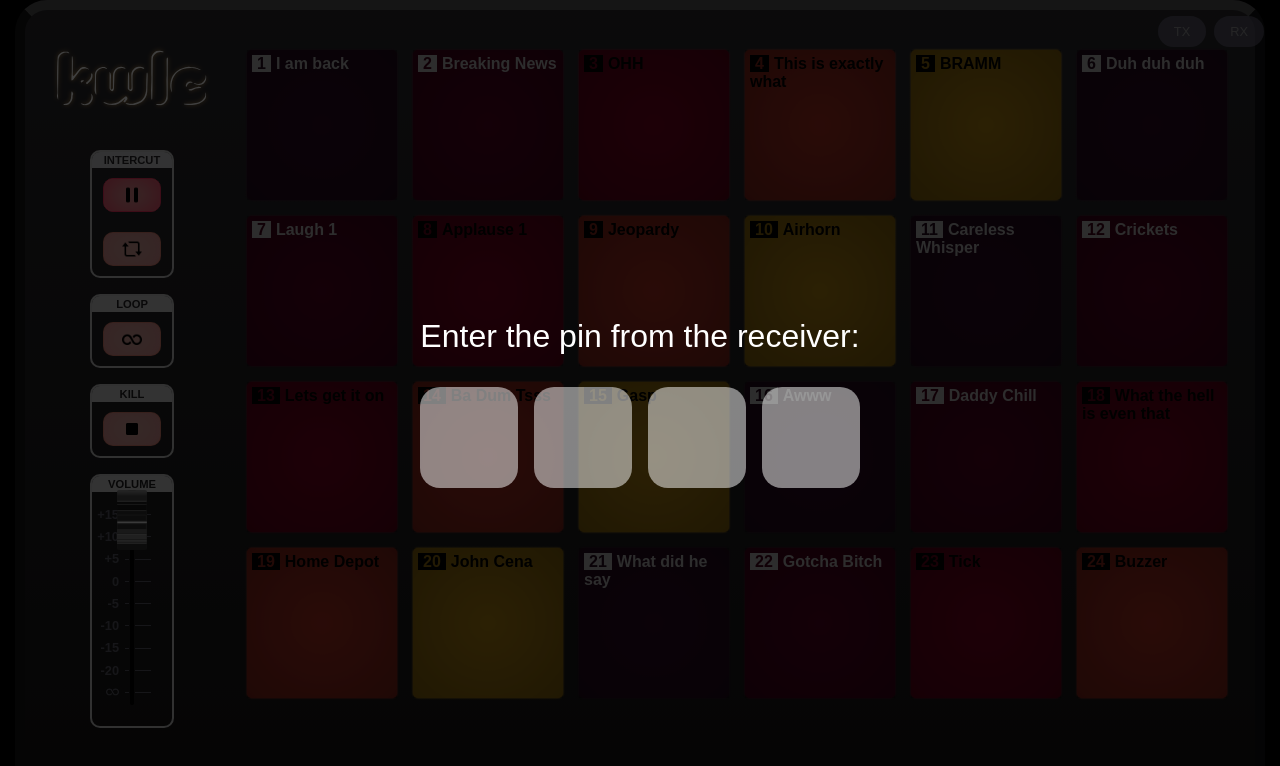
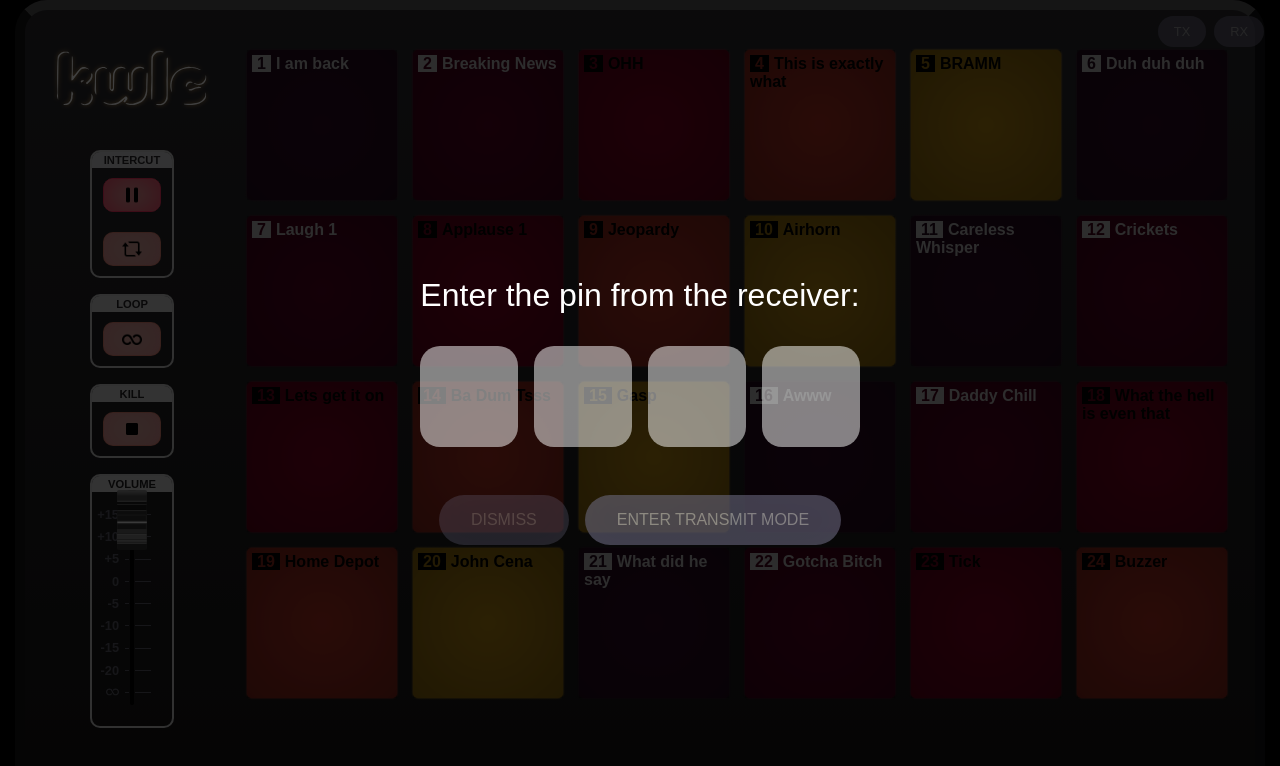
Before and after one commit to augusthalverson/soundboard, an Angular app: page / in a window 1280 px wide. Both pictures are taken after a click on the button "TX". Shown: the top 766 px of the page. Built offline with nearby package versions, Linux system fonts and the light colour scheme; no server answers.

Commit message:
Fix event propogation bug and add buttons

```diff
--- a/src/app/remote-control/enter-pin/enter-pin.component.html
+++ b/src/app/remote-control/enter-pin/enter-pin.component.html
@@ -1,4 +1,4 @@
-<div (click)="handleCancel()" class="darken">
+<div class="darken">
     <div class="container">
         <h1>Enter the pin from the receiver:</h1>
         <div class="pin">
@@ -7,5 +7,9 @@
             <div class="enter-pin"><input #input2 (input)="handleInputChange(2)" (keydown)="handleDelete($event, 2)" type="number" name="" id="pin-input-2" maxlength="1" tabindex="-1"></div>
             <div class="enter-pin"><input #input3 (input)="handleInputChange(3)" (keydown)="handleDelete($event, 3)" type="number" name="" id="pin-input-3" maxlength="1" tabindex="-1"></div>
         </div>
+        <div class="button-tray">
+            <button (click)="handleCancel()">Dismiss</button>
+            <button id="primary" (click)="handleActivateTransmitMode()">Enter Transmit Mode</button>
+        </div>
     </div>
 </div>
--- a/src/app/remote-control/enter-pin/enter-pin.component.scss
+++ b/src/app/remote-control/enter-pin/enter-pin.component.scss
@@ -53,4 +53,35 @@
             }
         }
     }
+
+    .button-tray {
+        display: flex;
+        justify-content: center;
+    }
+
+    button {
+        background-color: rgb(125, 122, 149);
+        opacity: .25;
+        border: none;
+        padding: 1rem 2rem;
+        font-size: 1rem;
+        backdrop-filter: blur(20px);
+        border-radius: 50px;
+        cursor: pointer;
+        color: white;
+        text-transform: uppercase;
+        margin-top: 2rem;
+
+        &:hover {
+            opacity: .5;
+        }
+
+        &:last-of-type {
+            margin-left: 1rem;
+        }
+
+        &#primary {
+            opacity: .5;
+        }
+    }
 }
--- a/src/app/remote-control/enter-pin/enter-pin.component.ts
+++ b/src/app/remote-control/enter-pin/enter-pin.component.ts
@@ -61,6 +61,7 @@
       this.remoteControlService.setPin(this.pin);
       this.remoteControlService.isEnterPinMode = false;
       this.remoteControlService.isTxMode = true;
+      console.log(this.pin);
     }
   }
 
@@ -75,4 +76,10 @@
   handleCancel(): void {
     this.remoteControlService.isEnterPinMode = false;
   }
+
+  handleActivateTransmitMode(): void {
+    this.remoteControlService.setPin(this.pin);
+    this.remoteControlService.isEnterPinMode = false;
+    this.remoteControlService.isTxMode = true;
+  }
 }
--- a/src/app/remote-control/remote-control.service.ts
+++ b/src/app/remote-control/remote-control.service.ts
@@ -43,6 +43,7 @@
   ) {
     this.webSocketSubject.subscribe((message) => {
       if (this._isRxMode) {
+        console.log(message);
         if (message.pin === this.pin) {
           if (message.type === 'sound') {
             this.playSoundSubject.next(message.payload.index);
@@ -113,7 +114,6 @@
     this._isTxMode = mode;
     this.isTxModeSubscription.next(this._isTxMode);
     if (this._isTxMode) {
-      console.log('send initial volume');
       this.webSocketSubject.next({
         type: 'volume',
         pin: this.pin,
--- a/src/environments/environment.ts
+++ b/src/environments/environment.ts
@@ -4,7 +4,7 @@
 
 export const environment = {
   production: false,
-  wsUri: 'ws://localhost:8082'
+  wsUri: 'wss://soundboard-websocket.herokuapp.com/'
 };
 
 /*
```
